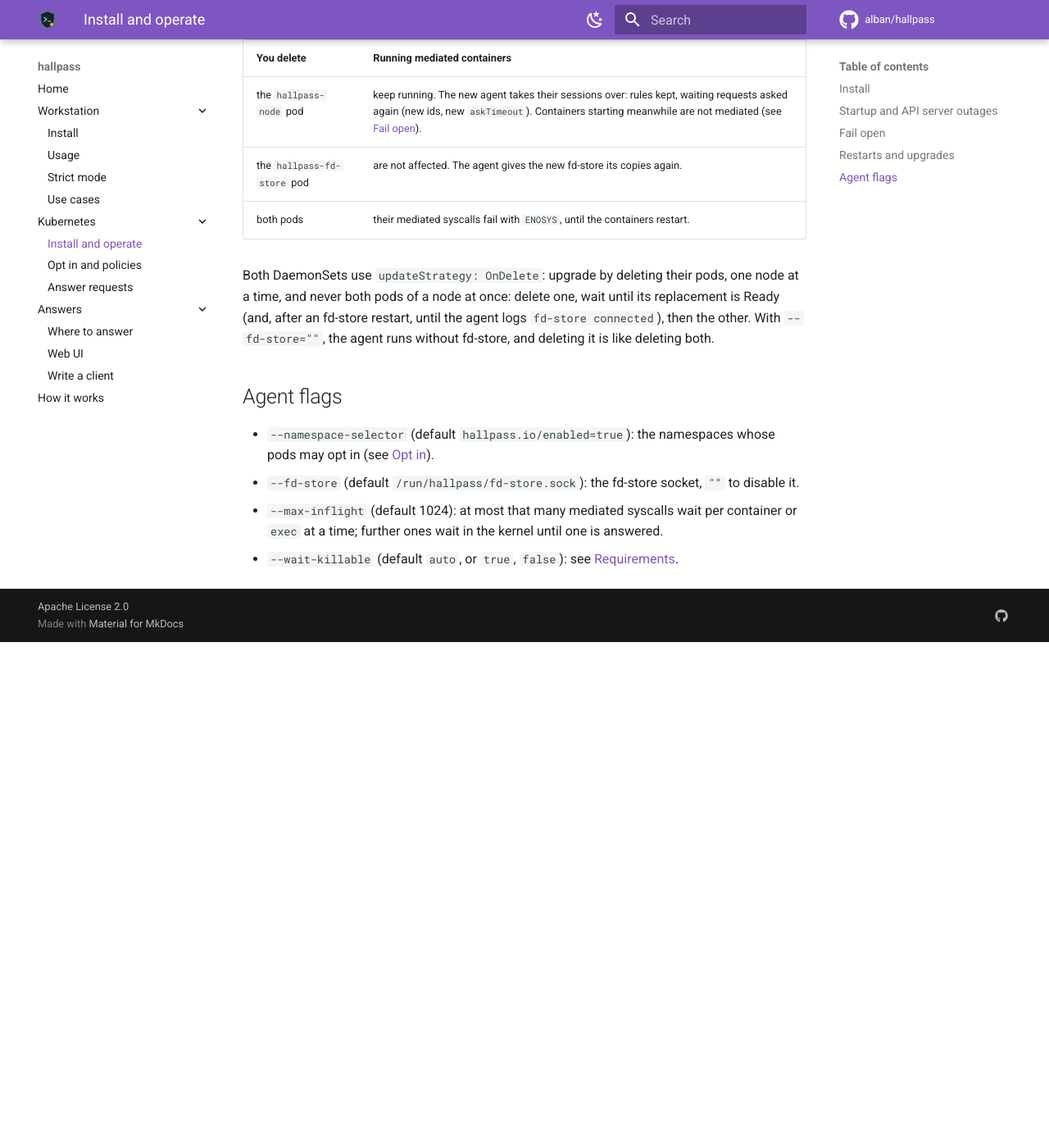
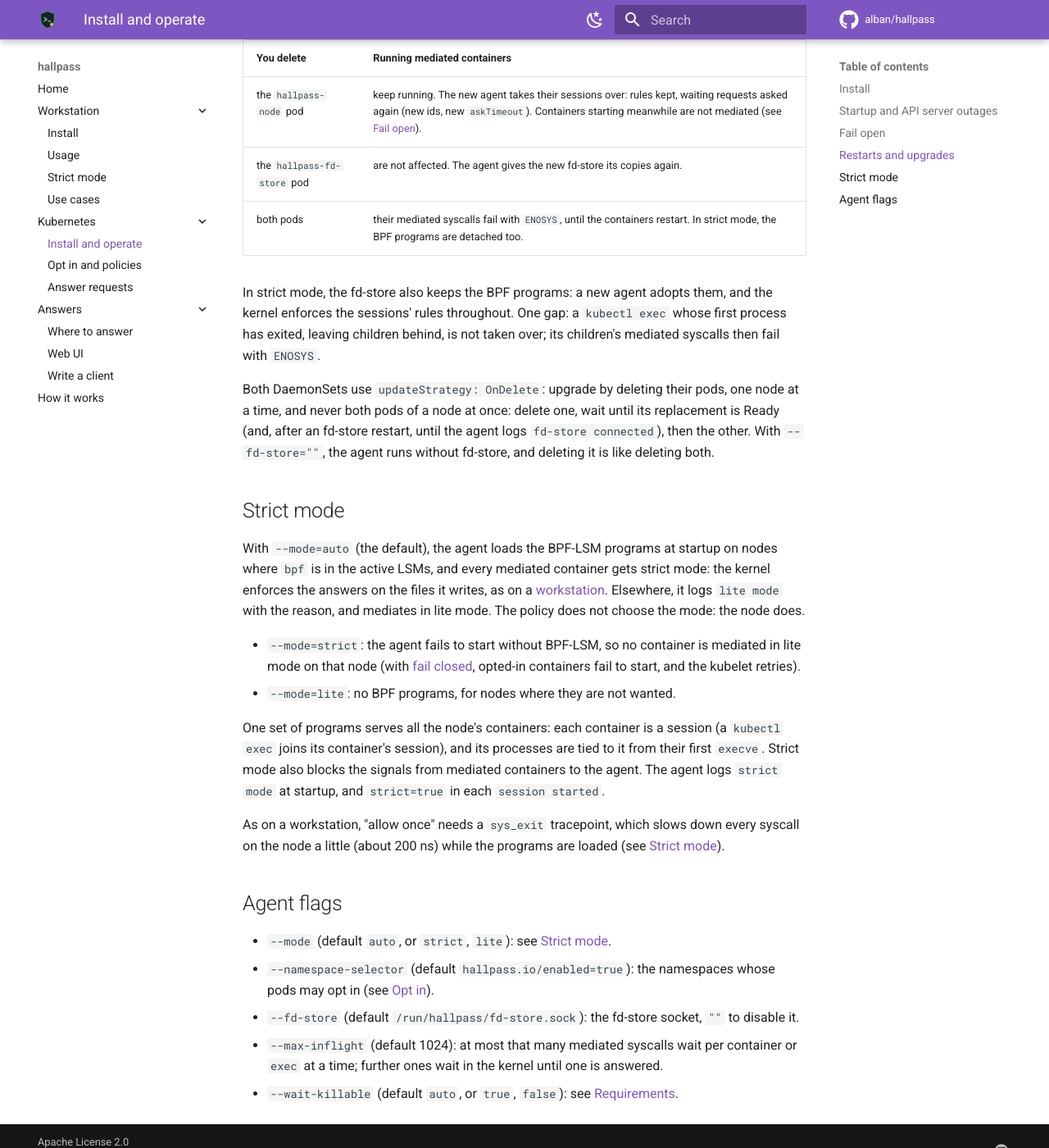
Before and after one commit to alban/hallpass, an MkDocs documentation site: the page built from docs/kubernetes/install.md, in a window 1280 px wide and 1400 px high, scrolled down 1541 px. Shown: the whole window at 82% size. Built offline with MkDocs 1.6.1 and Material for MkDocs 9.7.7, drawn with Linux system fonts in a browser that asks for light colours; comment, search, counter and statistics services are not loaded; before the commit the page ends 2324 px from its top, so only the background shows below that.

Commit message:
docs: strict mode in Kubernetes
The user docs say when nodes get strict mode (--mode, BPF-LSM and
Linux 6.12), what the agent logs, that the BPF programs survive agent
restarts through the fd-store, and the one gap: an exec whose first
process exited is not taken over. The manifest spells out --mode=auto.

The design doc gets the strict mode implementation notes, and the
recipe for the strict kind e2e on a VM with podman.

Co-authored-by: Copilot <223556219+Copilot@users.noreply.github.com>
Signed-off-by: Alban Crequy <albancrequy@microsoft.com>

```diff
--- a/docs/kubernetes/install.md
+++ b/docs/kubernetes/install.md
@@ -68,7 +68,13 @@ copy of the listener is closed. So, on a node:
 |---|---|
 | the `hallpass-node` pod | keep running. The new agent takes their sessions over: rules kept, waiting requests asked again (new ids, new `askTimeout`). Containers starting meanwhile are not mediated (see [Fail open](#fail-open)). |
 | the `hallpass-fd-store` pod | are not affected. The agent gives the new fd-store its copies again. |
-| both pods | their mediated syscalls fail with `ENOSYS`, until the containers restart. |
+| both pods | their mediated syscalls fail with `ENOSYS`, until the containers restart. In strict mode, the BPF programs are detached too. |
+
+In strict mode, the fd-store also keeps the BPF programs: a new agent
+adopts them, and the kernel enforces the sessions' rules throughout.
+One gap: a `kubectl exec` whose first process has exited, leaving
+children behind, is not taken over; its children's mediated syscalls
+then fail with `ENOSYS`.
 
 Both DaemonSets use `updateStrategy: OnDelete`: upgrade by deleting
 their pods, one node at a time, and never both pods of a node at once:
@@ -77,8 +83,36 @@ fd-store restart, until the agent logs `fd-store connected`), then the
 other. With `--fd-store=""`, the agent runs without fd-store, and
 deleting it is like deleting both.
 
+## Strict mode
+
+With `--mode=auto` (the default), the agent loads the BPF-LSM programs
+at startup on nodes where `bpf` is in the active LSMs, and every
+mediated container gets strict mode: the kernel enforces the answers on
+the files it writes, as on a [workstation](../workstation/strict.md).
+Elsewhere, it logs `lite mode` with the reason, and mediates in lite
+mode. The policy does not choose the mode: the node does.
+
+- `--mode=strict`: the agent fails to start without BPF-LSM, so no
+  container is mediated in lite mode on that node (with [fail
+  closed](#fail-open), opted-in containers fail to start, and the
+  kubelet retries).
+- `--mode=lite`: no BPF programs, for nodes where they are not wanted.
+
+One set of programs serves all the node's containers: each container is
+a session (a `kubectl exec` joins its container's session), and its
+processes are tied to it from their first `execve`. Strict mode also
+blocks the signals from mediated containers to the agent. The agent
+logs `strict mode` at startup, and `strict=true` in each
+`session started`.
+
+As on a workstation, "allow once" needs a `sys_exit` tracepoint, which
+slows down every syscall on the node a little (about 200 ns) while the
+programs are loaded (see [Strict mode](../workstation/strict.md)).
+
 ## Agent flags
 
+- `--mode` (default `auto`, or `strict`, `lite`): see
+  [Strict mode](#strict-mode).
 - `--namespace-selector` (default `hallpass.io/enabled=true`): the
   namespaces whose pods may opt in (see
   [Opt in](policies.md#opt-in)).
```
Also changed, not shown: docs/devel/kubernetes.md (+61 -9 lines), docs/kubernetes/index.md (+8 -4 lines), 1 other file.
